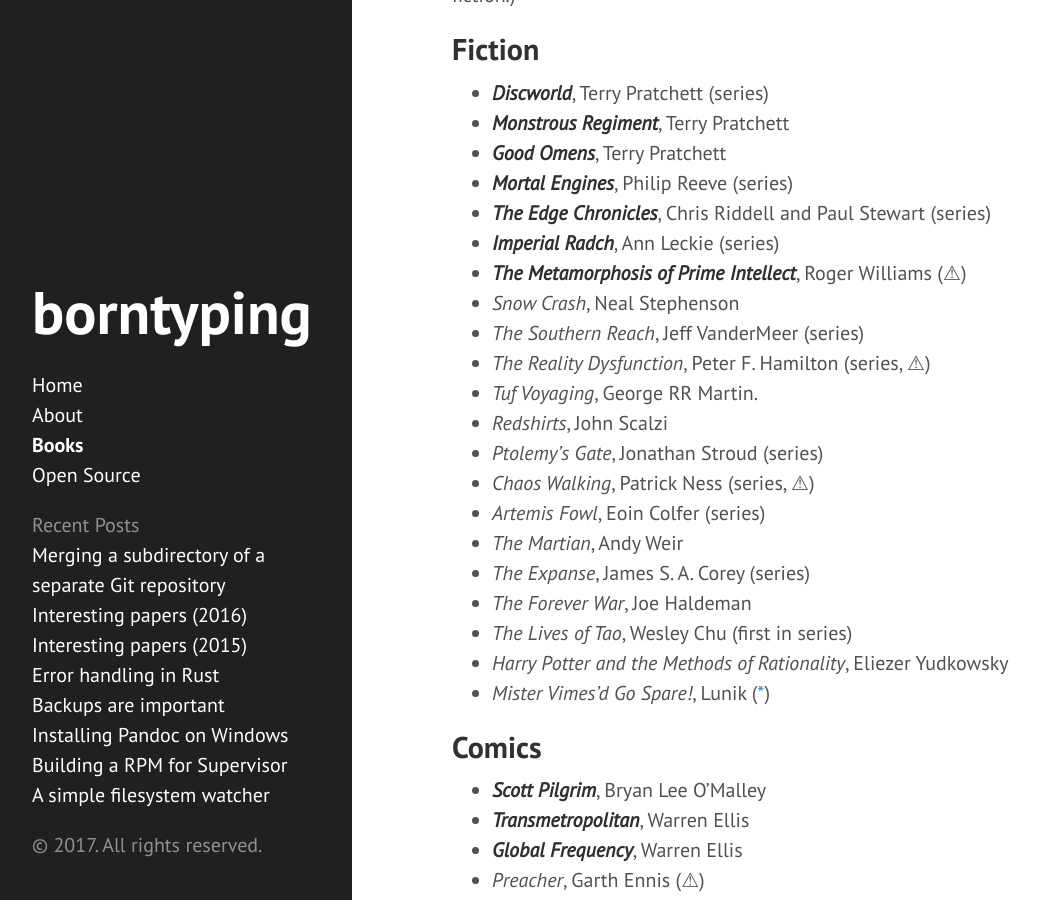
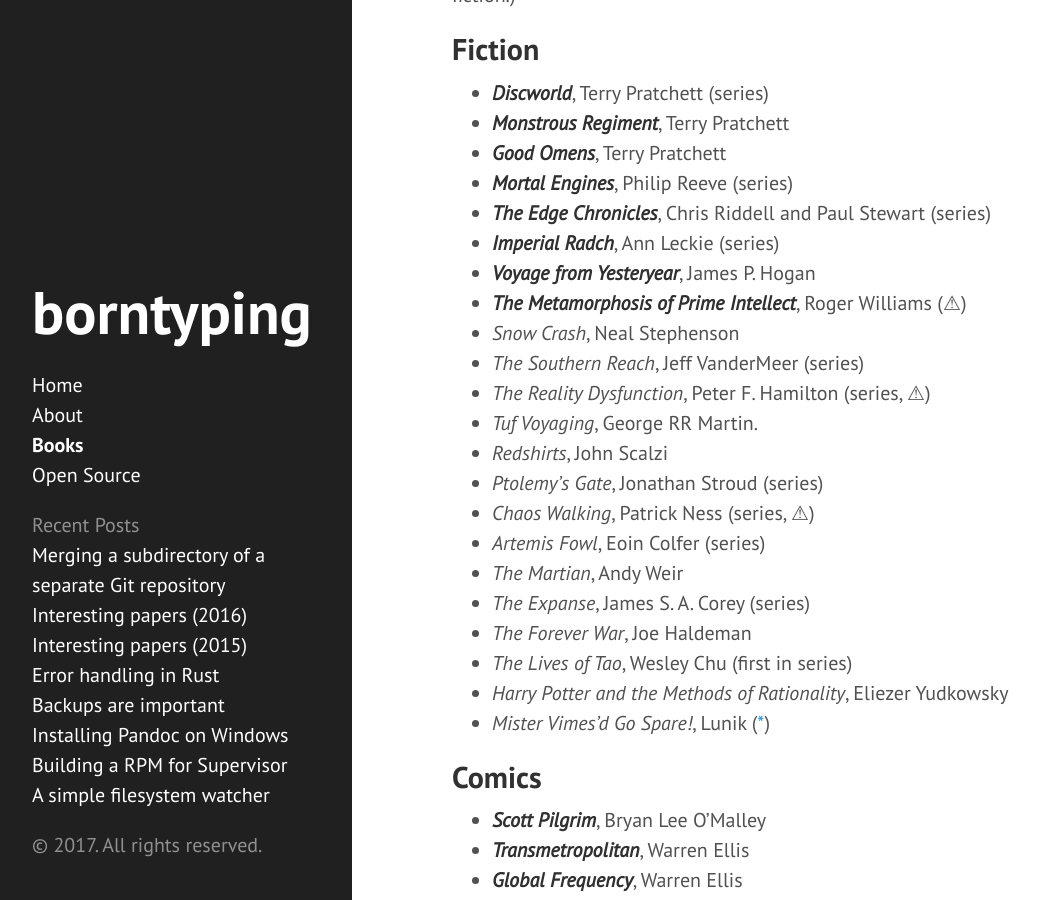
Before and after one commit to borntyping/borntyping.github.io, a Jekyll site: the page built from books.md, in a window 1280 px wide and 900 px high, scrolled down 450 px. Shown: the whole window, without its empty margins (8-1048 px from the left). Built offline with Jekyll 4.4.1, drawn with Linux system fonts in a browser that asks for light colours.

Commit message:
Update books.md

```diff
--- a/books.md
+++ b/books.md
@@ -16,6 +16,7 @@
 - _**Mortal Engines**_, Philip Reeve (series)
 - _**The Edge Chronicles**_, Chris Riddell and Paul Stewart (series)
 - _**Imperial Radch**_, Ann Leckie (series)
+- _**Voyage from Yesteryear**_, James P. Hogan
 - _**The Metamorphosis of Prime Intellect**_, Roger Williams (&#9888;)
 - _Snow Crash_, Neal Stephenson
 - _The Southern Reach_, Jeff VanderMeer (series)
```
